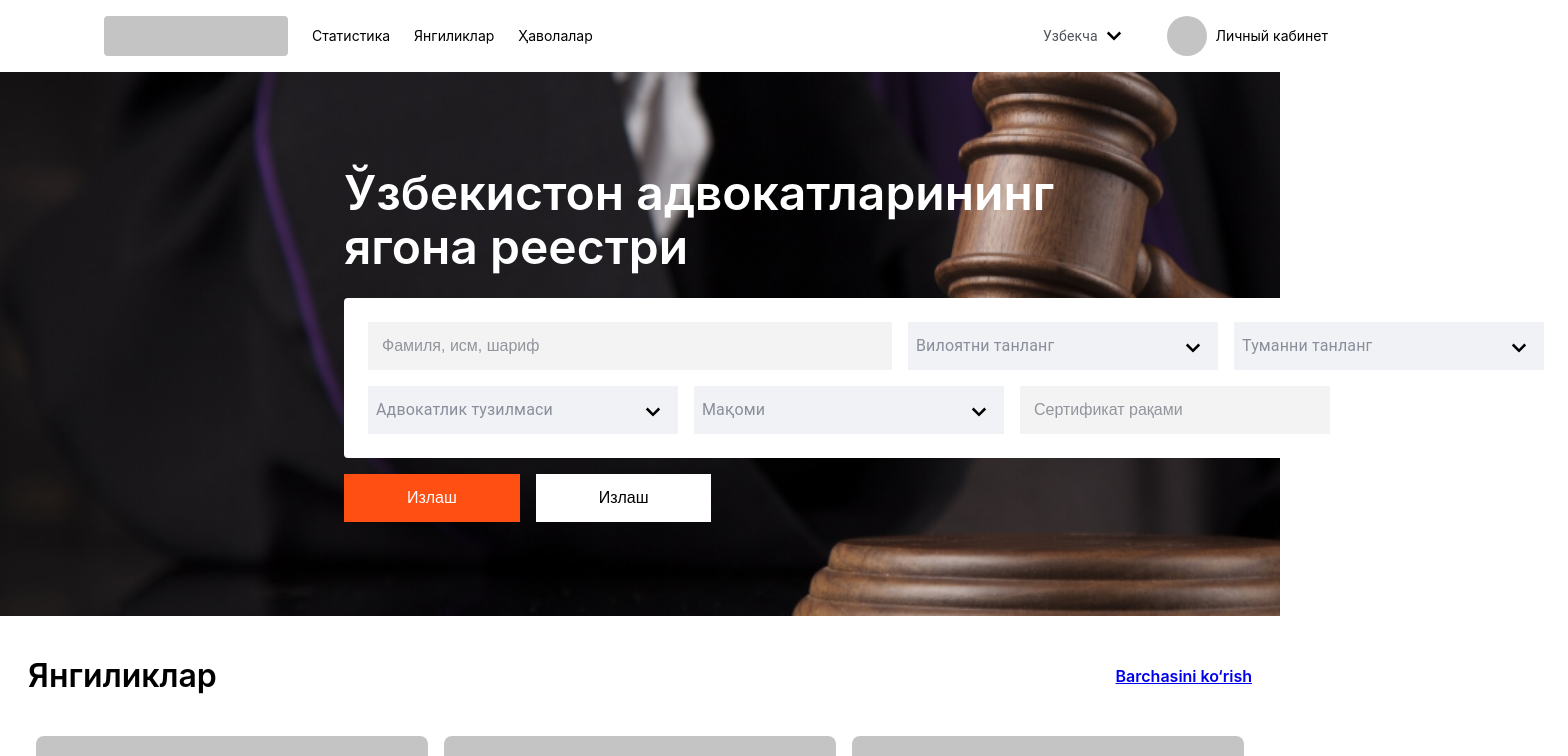
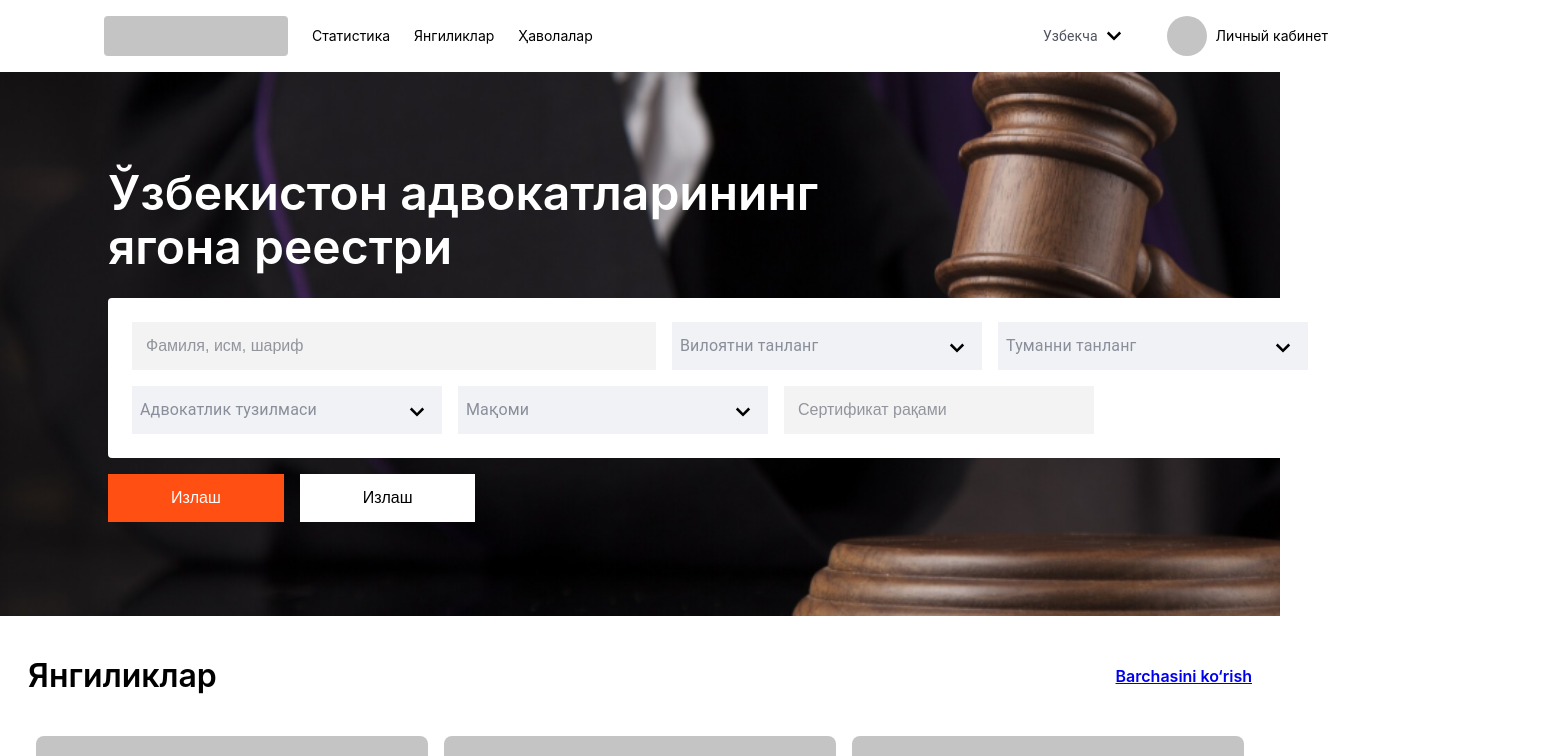
Before and after one commit to integratsiya/tashqi_integratsiya, a React (Create React App) app: page / in a window 1280 px wide. Shown: the top 756 px of the page, 1568 px wide, since content can reach past the window. Built offline with nearby package versions, Linux system fonts and the light colour scheme.

Commit message:
asdasdasdasdasd

```diff
--- a/src/components/BannerImage/StyledBanner.js
+++ b/src/components/BannerImage/StyledBanner.js
@@ -6,7 +6,7 @@ export const BannerContainer = styled.div`
   background-image: url(${BannerImage});
   /* display: flex; */
   /* align-items: flex-end; */
-  padding: 94px 344px;
+  padding: 94px 108px;
   background-repeat: no-repeat;
   background-size: cover;
 `;
```
